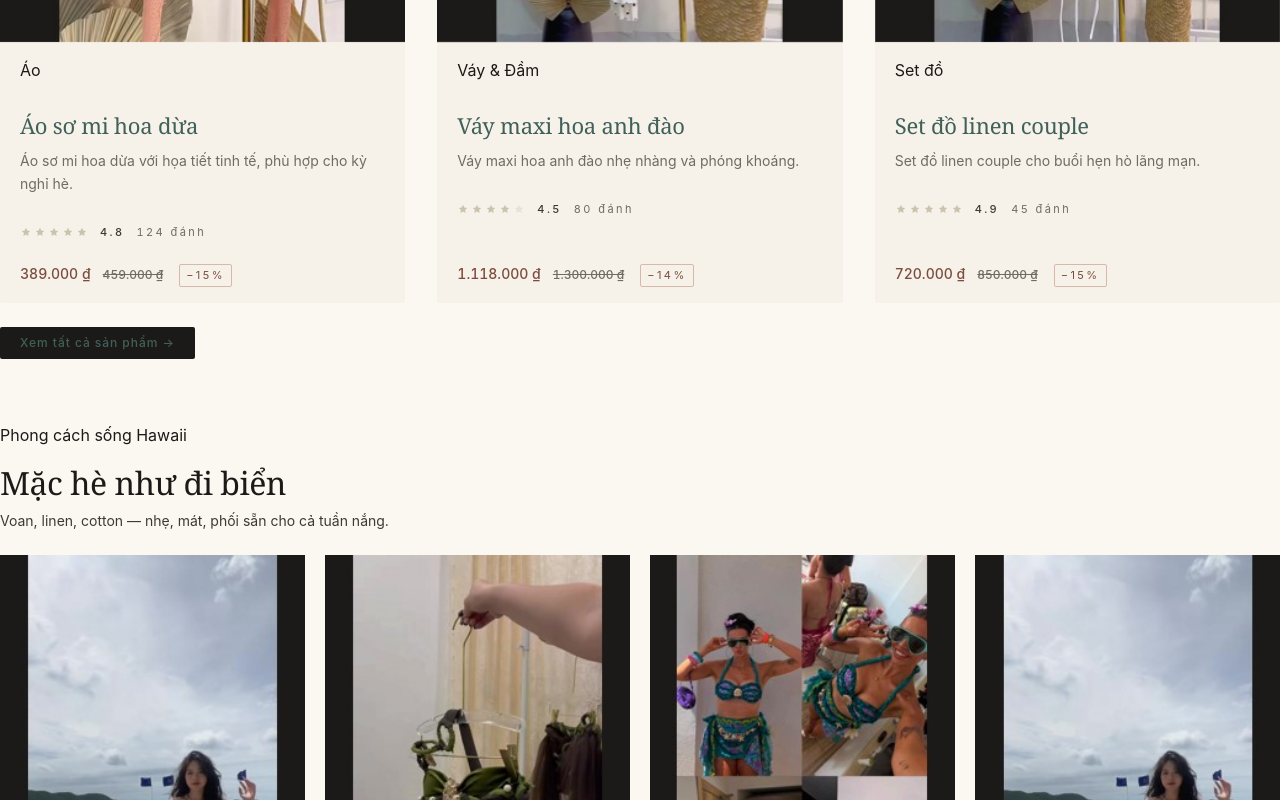
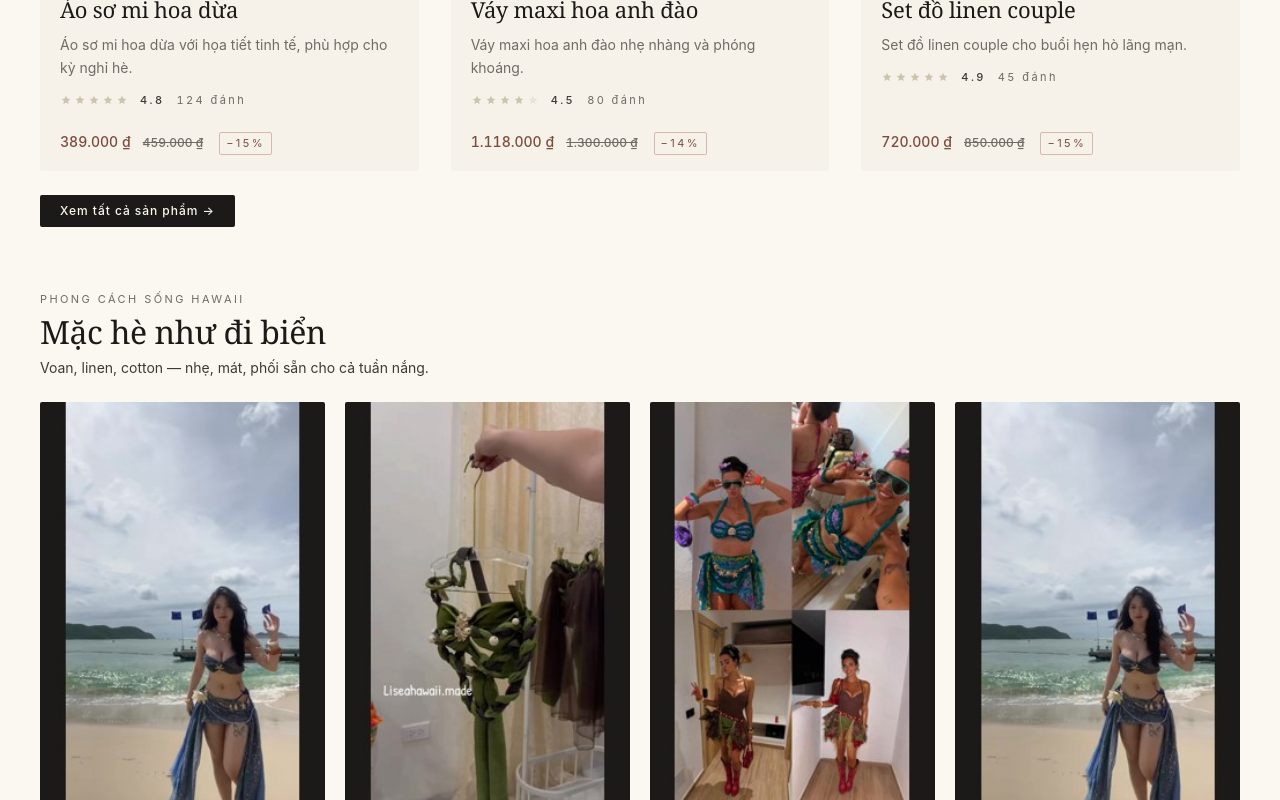
Before and after one commit to Tiennguyen25081996/WebLiseaMade, a React (Vite) app: page / in a window 1280 px wide. Shown: the part 1240-2040 px from the top of the page. Built offline with nearby package versions, Linux system fonts and the light colour scheme.

Commit message:
khoi phuc loi css

```diff
--- a/src/index.css
+++ b/src/index.css
@@ -75,9 +75,9 @@
 
   --text-display-lg: 2.75rem;
   --text-display-lg--line-height: 1.02;
-  --text-display-lg--letter-spacing: -0.03em;
+  --text-display-lg--letter-spacing: -0.02em;
 
-  --text-display-xl: 4.2rem;
+  --text-display-xl: 4rem;
   --text-display-xl--line-height: 0.95;
   --text-display-xl--letter-spacing: -0.03em;
 
@@ -100,7 +100,7 @@
   @keyframes reveal-up {
     from {
       opacity: 0;
-      transform: translateY(16px);
+      transform: translateY(18px);
     }
     to {
       opacity: 1;
@@ -110,12 +110,31 @@
 
   @keyframes image-enter {
     from {
-      opacity: 0;
-      clip-path: inset(50% 50% 50% 50%);
+      transform: scale(1.06);
     }
     to {
-      opacity: 1;
+      transform: scale(1);
+    }
+  }
+
+  @keyframes mask-wipe {
+    from {
+      clip-path: inset(0 0 100% 0);
+    }
+    to {
       clip-path: inset(0 0 0 0);
+    }
+  }
+
+  @keyframes cue-drift {
+    0%,
+    100% {
+      transform: translateY(0);
+      opacity: 0.3;
+    }
+    50% {
+      transform: translateY(7px);
+      opacity: 0.65;
     }
   }
 
@@ -129,111 +148,137 @@
       transform: translateY(0);
     }
   }
-
 }
 
-/* ===============================================================
-   Base styling + components — luxury enhancements applied below.
-   =============================================================== */
-
-  * {
-    box-sizing: border-box;
+@layer base {
+  html {
+    scroll-behavior: smooth;
   }
 
-  html, body {
-    font-family: var(--font-sans);
-    line-height: 1.6;
-    color: var(--color-ink-900);
-    background-color: var(--color-sand-50);
+  body {
+    @apply bg-sand-50 text-ink-900 font-sans antialiased;
   }
 
-  h1, h2, h3, h4, h5, h6 {
-    font-family: var(--font-display);
-    line-height: 1.2;
+  /* Display serif carry headline; optical sizing via Fraunces axes. */
+  h1,
+  h2 {
+    @apply font-display font-normal text-display-md text-ink-900;
   }
 
-  a {
-    color: var(--color-lagoon-600);
-    text-decoration: none;
+  ::selection {
+    @apply bg-lagoon-200 text-ink-900;
   }
 
-  /* =================================================================
-     Luxury enhancements — Typography & Motion refines.
-     ================================================================= */
-
-  h1 {
-    letter-spacing: -0.02em;
+  /* Focus: refined hairline, không blob. */
+  :focus-visible {
+    @apply outline-1 outline-offset-4 outline-lagoon-600;
   }
 
-  p {
-    margin-bottom: 1rem;
+  input {
+    @apply rounded-hair ring-1 ring-sand-300;
   }
 
-  button, a[type=button], a[type=reset] {
-    cursor: pointer;
-    border-radius: var(--radius-hair);
-    font-family: inherit;
-    padding: 0.5rem 1rem;
+  @media (prefers-reduced-motion: reduce) {
+    *,
+    *::before,
+    *::after {
+      animation-duration: 0.01ms !important;
+      animation-iteration-count: 1 !important;
+      transition-duration: 0.01ms !important;
+      scroll-behavior: auto !important;
+    }
+  }
 }
 
-  /* Slow motion entrances */
-  .animate-fade-in-slow {
-    animation: var(--animate-fade-in-slow) both;
-    will-change: transform, opacity;
+/* ---------------- Utilities (design language) ---------------- */
+
+@utility container-page {
+  @apply mx-auto w-full max-w-7xl px-4 sm:px-8 lg:px-10;
 }
 
-  /* =================================================================
-     Micro-interactions & form refinements.
-     ================================================================= */
-
-  button:hover {
-    outline: none !important;
+/* Full-bleed editorial band — muted, không gradient showy. */
+@utility bg-tropic {
+  background-image: linear-gradient(
+    135deg,
+    var(--color-sand-100) 0%,
+    var(--color-lagoon-100) 55%,
+    var(--color-sand-200) 100%
+  );
 }
 
-  button:focus-visible,
-  input:focus-visible,
-  textarea:focus-visible {
-    outline: 2px solid var(--color-ink-900);
-    outline-offset: 2px;
+/* Hairline rule — thay ring/shadow. */
+@utility hairline {
+  @apply border-1 border-sand-300;
 }
 
-  /* =================================================================
-     Form fields (luxury focus state).
-     ================================================================= */
-
-  input[type="text"],
-  input[type="email"],
-  input[type="password"],
-  textarea, select {
-    border: 0.5px solid var(--color-sand-300);
-    padding: 0.6rem 0.8rem;
-    font-family: inherit;
-    font-size: 0.95rem;
-    color: var(--color-ink-900);
-    background: transparent;
-    outline: none;
-    transition: all 0.2s ease-out;
+@utility hairline-strong {
+  @apply border-1 border-ink-900/20;
 }
 
-  input:focus, select:focus, textarea:focus {
-    border-color: var(--color-lagoon-300);
-    box-shadow: 0 0 0 1px var(--color-lagoon-300);
+/* Eyebrow label: small caps micro-type, wide tracking. */
+@utility eyebrow-label {
+  @apply text-eyebrow uppercase text-ink-500;
 }
 
-  /* =================================================================
-     Footer typography (luxury).
-     ================================================================= */
-
-  @utility luxury-footer {
-    font-family: var(--font-sans);
-    letter-spacing: 0.16em;
-    color: var(--color-ink-500);
+/* Underline reveal — luxury link language (không pill link). */
+@utility underline-reveal {
+  @apply relative inline-block;
+  &::after {
+    content: "";
+    position: absolute;
+    left: 0;
+    right: 0;
+    bottom: 0;
+    height: 1px;
+    background-color: currentColor;
+    transform: scaleX(0);
+    transform-origin: left center;
+    transition: transform 700ms var(--ease-editorial);
+  }
+  &:hover::after,
+  &:focus-visible::after {
+    transform: scaleX(1);
+  }
 }
 
-  /* =================================================================
-     Scroll bar refinement for editorial feel.
-     ================================================================= */
+/* Image hover zoom — slow, cinematic (1.04). */
+@utility hover-zoom {
+  @apply relative block overflow-hidden;
+  & > img,
+  & > div {
+    transition: transform 1600ms var(--ease-couture);
+  }
+  &:hover > img,
+  &:hover > div {
+    transform: scale(1.04);
+  }
+}
 
+/* Scroll cue: thin drifting rule at hero bottom. */
+@utility scroll-cue {
+  @apply relative mx-auto h-10 w-px bg-ink-300;
+  animation: var(--animate-cue-drift);
+}
+
+/* Masked text reveal for editorial headline (wipe down). */
+@utility mask-wipe {
+  animation: var(--animate-mask-wipe);
+}
+
+/* Stagger for the featured grid — explicit classes so Tailwind can scan them. */
+@utility delay-0 {
+  animation-delay: 0ms;
+}
+
+@utility delay-150 {
+  animation-delay: 150ms;
+}
+
+@utility delay-300 {
+  animation-delay: 300ms;
+}
+
+/* Hide scrollbar while keeping scroll functionality */
 @utility scrollbar-hide {
   -ms-overflow-style: none;
   scrollbar-width: none;
```
Also changed, not shown: src/pages/CheckoutPage.tsx (+253 -39 lines). Lines whose indentation alone changed are shown as unchanged.
